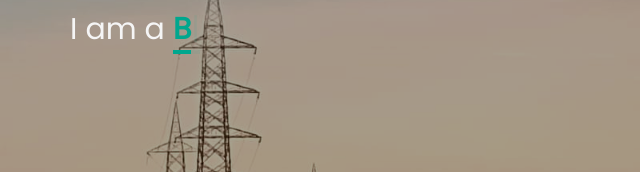
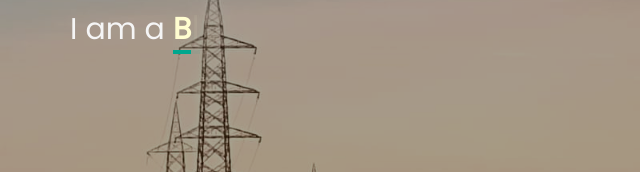
Before and after one commit to sanjana-ravishankar/Portfolio-website, a plain HTML site: page index.html in a window 1280 px wide. Shown: the part 446-618 px from the top of the page, 0-640 px from the left. Drawn offline with nearby package versions, Linux system fonts and the light colour scheme.

Commit message:
Update style.css

```diff
--- a/style.css
+++ b/style.css
@@ -962,13 +962,13 @@
 
 
 #typed-text {
-    color: #00A78E; /* Your teal theme color */
+    color: #FFFDD0; /* Your teal theme color */
     font-weight: 600;
 }
 
 /* This styles the blinking cursor "|" */
 .typed-cursor {
-    color: #00A78E;
+    color: #FFFDD0;
     font-size: 30px;
     opacity: 1;
     animation: blink 0.7s infinite;
```
